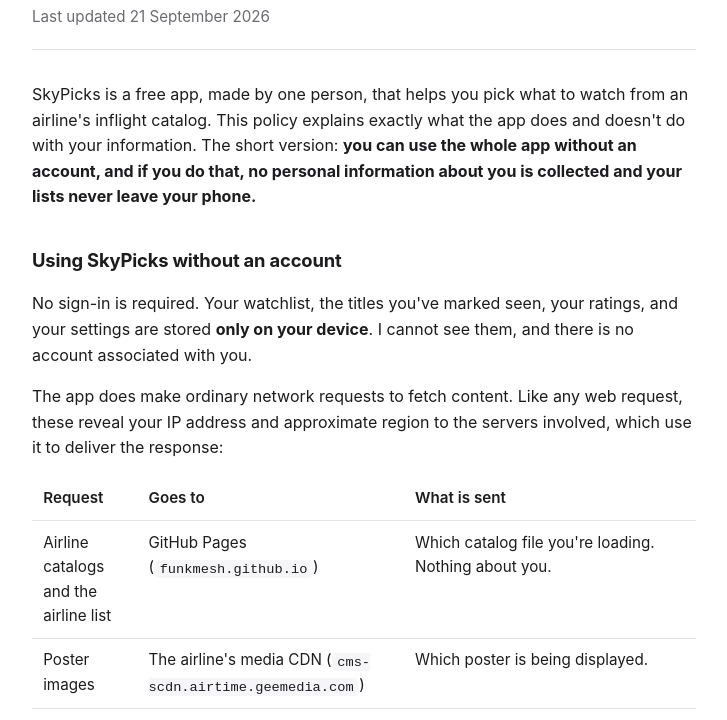
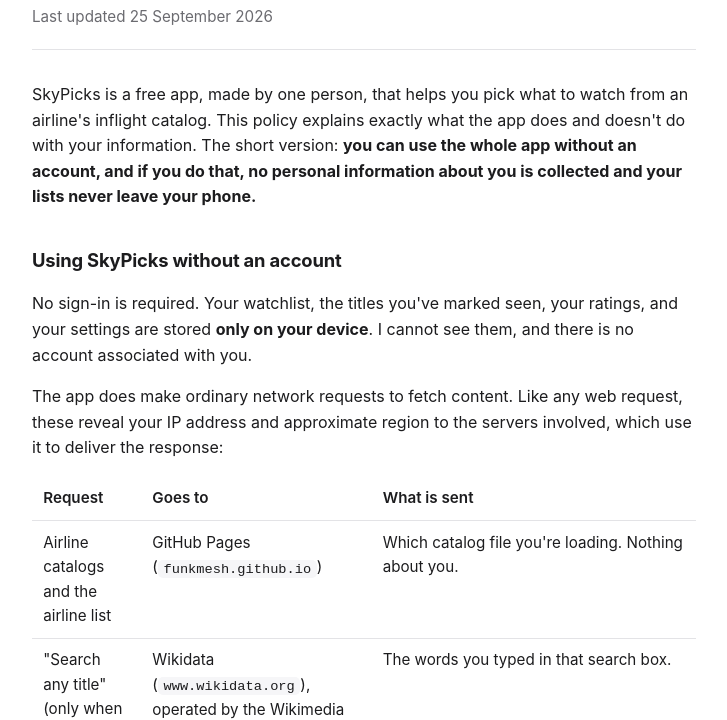
Before and after one commit to funkmesh/united-movies-data, a website: page site/privacy.html in a window 1280 px wide. Shown: the part 76-796 px from the top of the page, without its empty margins (276-1003 px from the left). Drawn offline with Linux system fonts and the light colour scheme.

Commit message:
Stop describing poster artwork the app no longer shows
App Review rejected SkyPicks 1.0.0 under guideline 5.2.1 for displaying
studio poster art (Toy Story, Ratatouille), so the app now shows none. The
privacy policy's request table listed poster downloads from the airline CDN,
which the app no longer makes, and every page's footer claimed artwork was
shown. Both now match the app.

```diff
--- a/site/privacy.html
+++ b/site/privacy.html
@@ -10,7 +10,7 @@
 <div class="wrap">
 <header>
   <h1>SkyPicks Privacy Policy</h1>
-  <p class="sub">Last updated 21 September 2026</p>
+  <p class="sub">Last updated 25 September 2026</p>
 </header>
 
 <p>SkyPicks is a free app, made by one person, that helps you pick what to watch
@@ -33,11 +33,6 @@ involved, which use it to deliver the response:</p>
     <td>Airline catalogs and the airline list</td>
     <td>GitHub Pages (<code>funkmesh.github.io</code>)</td>
     <td>Which catalog file you're loading. Nothing about you.</td>
-  </tr>
-  <tr>
-    <td>Poster images</td>
-    <td>The airline's media CDN (<code>cms-scdn.airtime.geemedia.com</code>)</td>
-    <td>Which poster is being displayed.</td>
   </tr>
   <tr>
     <td>"Search any title" (only when you use it)</td>
@@ -138,7 +133,7 @@ this page and the date at the top, and note it in the App Store release notes.</
 <footer>
   SkyPicks is unofficial and not affiliated with, endorsed by, or sponsored by
   United Airlines, American Airlines, Delta Air Lines, or any other airline.
-  Catalog data and artwork belong to the respective airlines and their content
+  Catalog data belongs to the respective airlines and their content
   partners. &middot; <a href="support.html">Support</a>
 </footer>
 </div>
```
Also changed, not shown: site/index.html (+1 -1 lines), site/support.html (+1 -1 lines).
